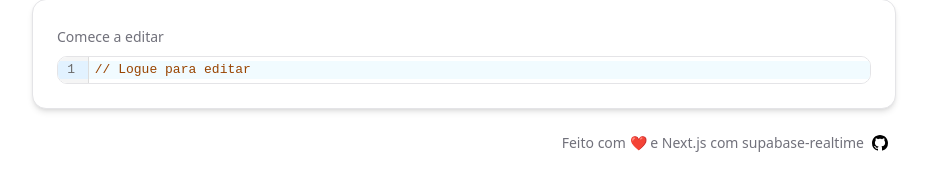
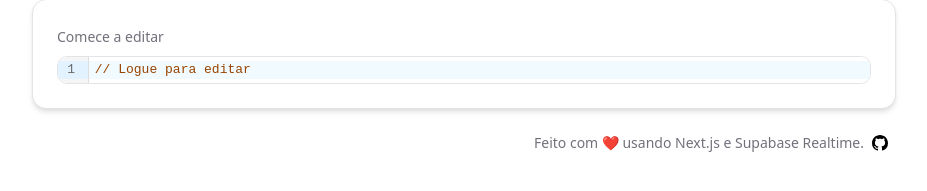
Before and after one commit to GuiLeoni14/peekode, a Next.js app: page / in a window 1280 px wide. Shown: the part 187-378 px from the top of the page, without its empty margins (176-1103 px from the left). Built offline with nearby package versions, Linux system fonts and the light colour scheme; no server answers.

Commit message:
chore: update credits

```diff
--- a/src/components/credits.tsx
+++ b/src/components/credits.tsx
@@ -4,9 +4,13 @@ export function Credits() {
   return (
     <div className="flex items-center gap-2 text-center text-sm text-muted-foreground">
       <p>
-        Feito com ❤️ e Next.js com supabase-realtime
+        Feito com ❤️ usando Next.js e Supabase Realtime.
       </p>
-      <a href="https://github.com/GuiLeoni14/peekode" target="_blank" rel="noopener noreferrer">
+      <a
+        href="https://github.com/GuiLeoni14/peekode"
+        target="_blank"
+        rel="noopener noreferrer"
+      >
         <Image
           src="/assets/github-icon.svg"
           width={16}
```
